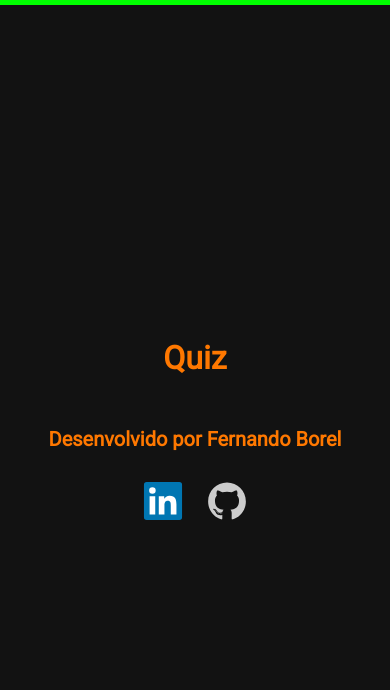
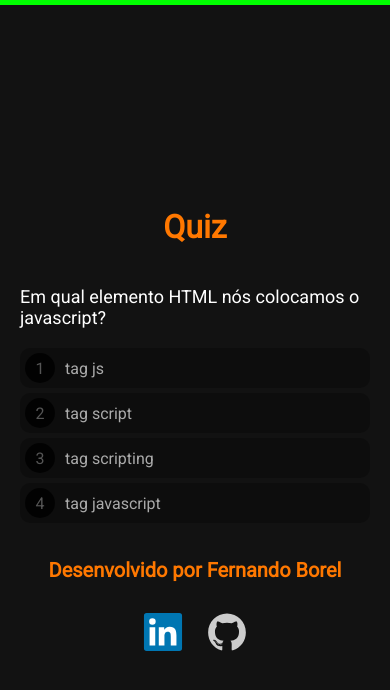
Before and after one commit to fernandoborel/quizweb, a plain HTML site: page index.html in a window 390 px wide. Drawn offline with Linux system fonts and the light colour scheme; files whose address does not match are found by name; a web font is replaced by a local one.

Commit message:
questões funcionando

```diff
--- a/assets/css/style.css
+++ b/assets/css/style.css
@@ -43,6 +43,14 @@ h1 {
 .questionArea {
     max-width: 500px;
     width: 100%;
+}
+
+@media (max-width: 999px) {
+    .questionArea {
+        width: 350px;
+        margin-left: 10px;
+        margin-right: 10px;
+    }
 }
 
 .question {
--- a/assets/script/script.js
+++ b/assets/script/script.js
@@ -1,5 +1,8 @@
 // dados iniciais
 let currentQuestion = 0;
+let correctAnswer = 0;
+
+
 
 showQuestion();
 
@@ -10,12 +13,36 @@ function showQuestion() {
     if(questions[currentQuestion]) {
         let q = questions[currentQuestion];
 
+        // mostrar questões
         document.querySelector('.scoreArea').style.display = 'none';
-        document.querySelector('.options').style.display = 'block';
+        document.querySelector('.questionArea').style.display = 'block';
 
         document.querySelector('.question').innerHTML = q.question;
-        document.querySelector('.options').innerHTML = '';
+
+        //mostrar respostas
+        let optionsHtml = '';
+        for(let i in q.options) {
+            optionsHtml += `<div data-op="${i}" class="option"><span>${parseInt(i)+1}</span>${q.options[i]}</div>`;
+        }
+        document.querySelector('.options').innerHTML = optionsHtml;
+
+        //selecionando as respostas
+        document.querySelectorAll('.options .option').forEach(item => {
+            item.addEventListener('click', optionClickEvent);
+        })
     } else {
         // sem questões.
     }
 }
+
+//função para selecionar as respostas
+function optionClickEvent(e) {
+    let clickedOption = parseInt(e.target.getAttribute('data-op'));
+
+    if(questions[currentQuestion].answer === clickedOption) {
+        correctAnswer++;
+    }
+
+    currentQuestion++;
+    showQuestion();
+}
```
